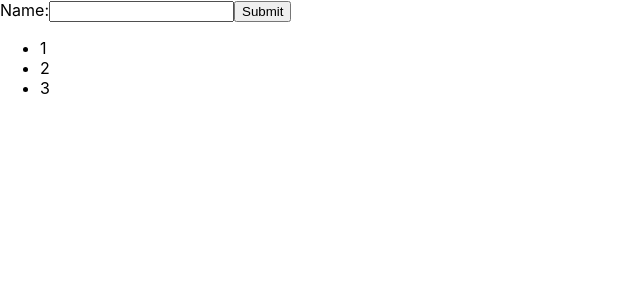
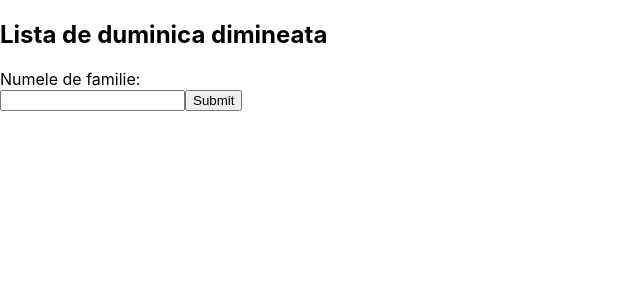
Before and after one commit to mateiclaudiu/lista-elim-fe, a React (Create React App) app: page / in a window 1280 px wide. Shown: the top 300 px of the page, without its empty margins (0-640 px from the left). Built offline with nearby package versions, Linux system fonts and the light colour scheme.

Commit message:
Add more user information on page

```diff
--- a/src/App.js
+++ b/src/App.js
@@ -5,7 +5,7 @@ class App extends Component {
   constructor(props) {
     super(props);
     this.state = {
-      list: [1, 2, 3]
+      listOne: []
     };
 
     this.handleChange = this.handleChange.bind(this);
@@ -17,25 +17,26 @@ class App extends Component {
   }
 
   handleSubmit(event) {
-    this.state.list.push(this.state.value)
+    this.state.listOne.push(this.state.value)
     this.setState({value: this.state.value});
-    alert('A name was submitted: ' + this.state.value);
+    alert('Familia ' + this.state.value+' este adaugata la lista de duminica dimineata');
     event.preventDefault();
   }
 
   render() {
     return (
       <>
+        <h2>Lista de duminica dimineata</h2>
         <form onSubmit={this.handleSubmit}>
           <label>
-            Name:
+            Numele de familie:<br/>
             <input type="text" value={this.state.value} onChange={this.handleChange}/>
           </label>
           <input type="submit" value="Submit"/>
         </form>
         <div>
           <ul>
-            {this.state.list.map(item => (
+            {this.state.listOne.map(item => (
               <li key={item}>{item}</li>
             ))}
           </ul>
```
